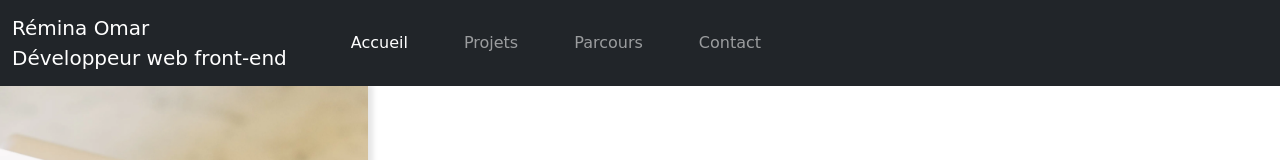
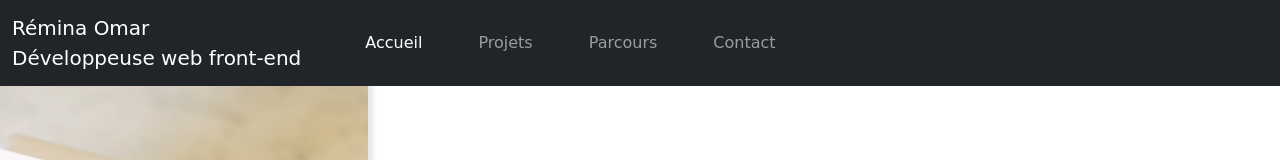
Before and after one commit to ReminaO/Portfolio, a website: page contact.html in a window 1280 px wide. Shown: the top 160 px of the page. Drawn offline with nearby package versions, Linux system fonts and the light colour scheme; a web font is replaced by a local one.

Commit message:
Modification de la navbar

```diff
--- a/contact.html
+++ b/contact.html
@@ -23,7 +23,7 @@
         <nav class="navbar navbar-expand-lg navbar-dark bg-dark">
             <div class="container-fluid">
                 <a class="navbar-brand" href="./index.html">Rémina Omar <br>
-                    Développeur web front-end</a>
+                    Développeuse web front-end</a>
                 <button class="navbar-toggler" type="button" data-bs-toggle="collapse" data-bs-target="#navbarScroll"
                     aria-controls="navbarScroll" aria-expanded="false" aria-label="Toggle navigation">
                     <span class="navbar-toggler-icon"></span>
```
Also changed, not shown: index.html (+1 -1 lines), parcours.html (+1 -1 lines), projets.html (+1 -1 lines).
